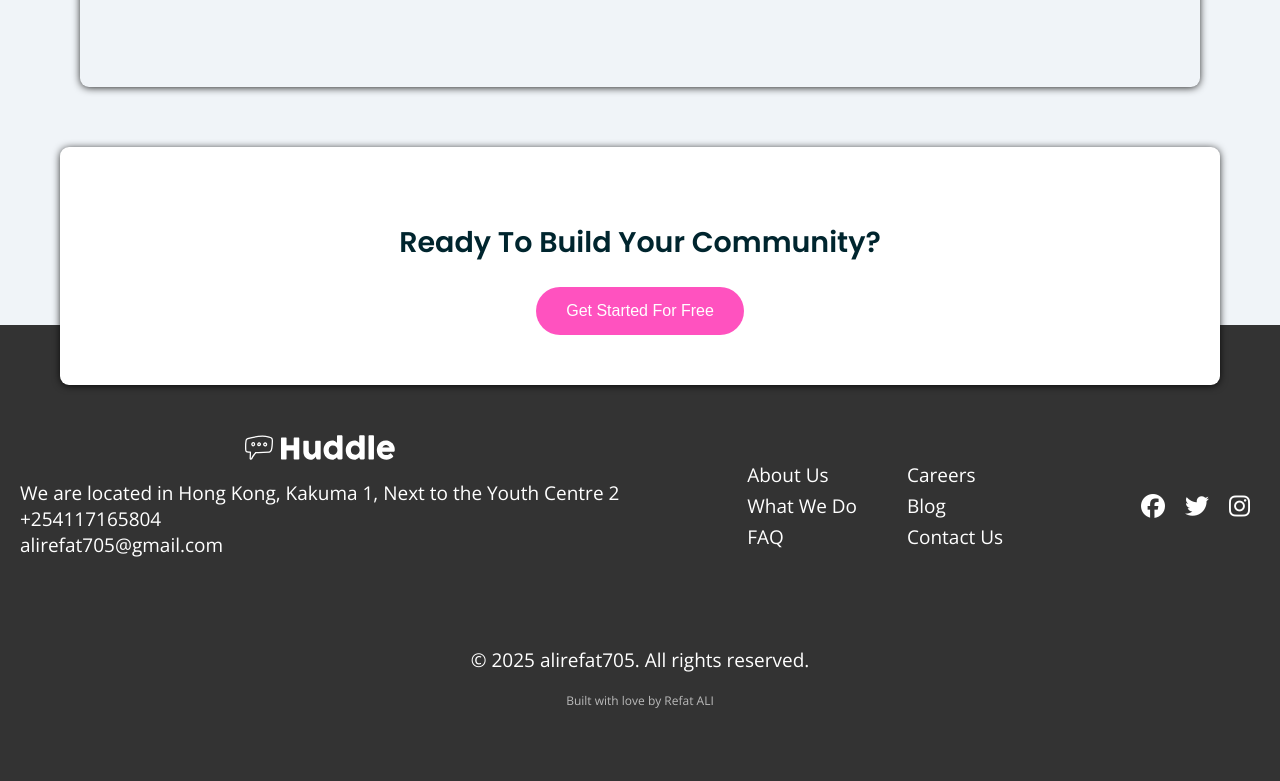
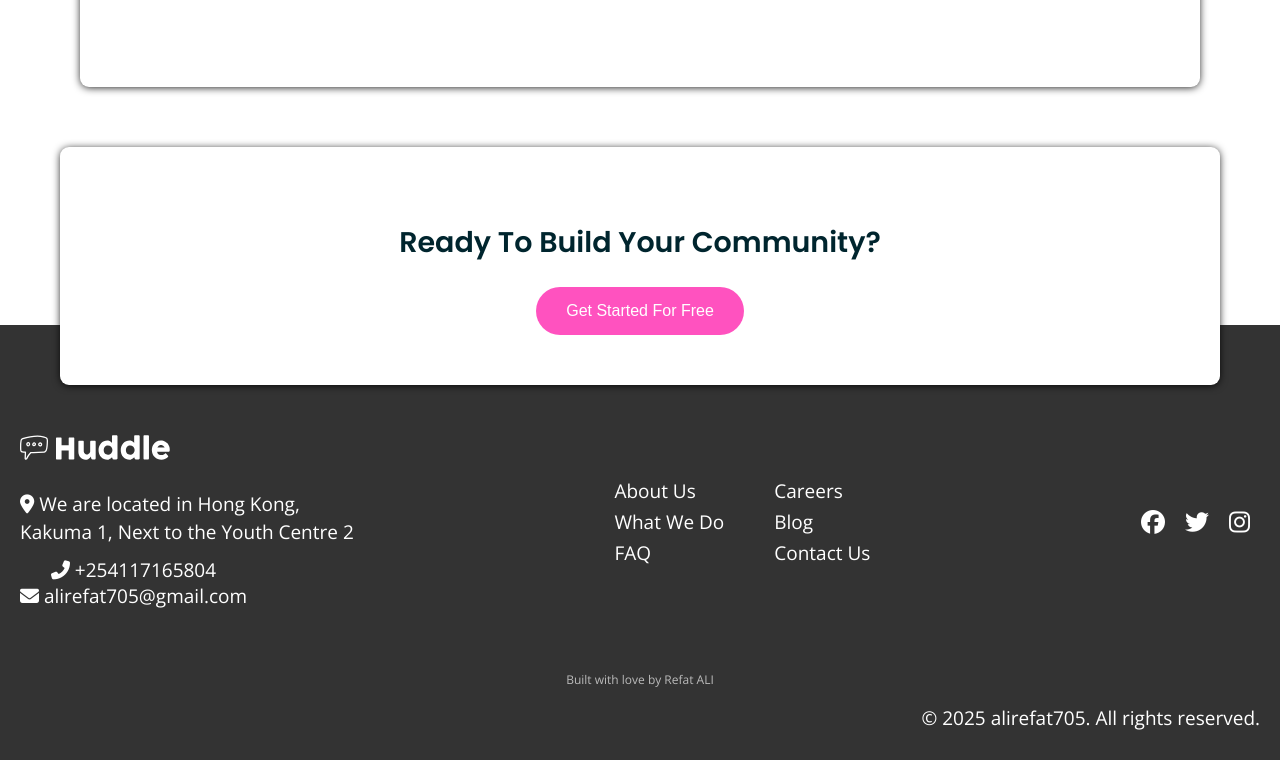
Before and after one commit to BLA-svg-eng/huddle-landing-page, a plain HTML site: page index.html in a window 1280 px wide. Shown: the part 2539-3320 px from the top of the page. After the commit the page ends 3299 px from the top, so only its background shows below. Drawn offline with nearby package versions, Linux system fonts and the light colour scheme.

Commit message:
latest updated huddle landing page

```diff
--- a/index.html
+++ b/index.html
@@ -131,10 +131,19 @@
             <div class="row">
                 <div class="contact-list">
                     <img src="./images/logo.svg" alt="Huddle Logo">
+                    <p class="location">
+                        <i class="fas fa-map-marker-alt"></i>
+                        We are located in Hong Kong,<br> Kakuma 1, Next to the Youth Centre 2
+                    </p>
                     <ul>
-                        <li class="location">We are located in Hong Kong, Kakuma 1, Next to the Youth Centre 2</li>
-                        <li class="phone">+254117165804</li>
-                        <li class="email">alirefat705@gmail.com</li>
+                        <li class="phone">
+                            <i class="fas fa-phone-alt"></i>
+                            +254117165804
+                        </li>
+                        <li class="email">
+                            <i class="fas fa-envelope"></i>
+                            alirefat705@gmail.com
+                        </li>
                     </ul>
                 </div>
                 <div class="nav-footer">
--- a/style.css
+++ b/style.css
@@ -7,7 +7,7 @@ body {
     font-family: "Open Sans", "Sans-serif";
     font-size: 19px;
     text-align: center;
-    background-color: #f0f4f8; /* Set a light background color */
+    background-color:white; /* Set a light background color */
 }
 header {
     background-image: url(./images/bg-hero-desktop.svg);
@@ -240,7 +240,20 @@ section {
 .footer-container .contact-list {
     display: flex;
     flex-direction: column;
-    align-items: center; /* Center align the content */
+    align-items: flex-start; /* Align content to the left */
+    text-align: left; /* Align text to the left */
+    gap: 10px; /* Add spacing between elements */
+}
+
+.footer-container .contact-list p.location {
+    margin: 0;
+    line-height: 1.5; /* Improve readability */
+}
+
+.footer-container .contact-list ul {
+    list-style: none;
+    padding: 0;
+    margin: 0;
 }
 
 .footer-container .contact-list img {
@@ -252,7 +265,7 @@ section {
 .footer-container .contact-list ul {
     list-style: none;
     padding: 0;
-    text-align: left; /* Align text to the left */
+    text-align: center; /* Center align text */
     margin-top: 0; /* Remove top margin */
 }
 
@@ -309,11 +322,11 @@ section {
 }
 
 .footer-container .copyright {
-    margin-top: 20px; /* Restore top margin */
-    position: static; /* Remove absolute positioning */
-    bottom: auto; /* Reset bottom position */
-    left: auto; /* Reset left position */
-    text-align: center; /* Center align text */
+    margin-top: 0; /* Remove top margin */
+    position: absolute; /* Position it absolutely */
+    bottom: 10px; /* Align it to the bottom */
+    right: 20px; /* Align it to the right */
+    text-align: right; /* Align text to the right */
 }
 
 .footer-container .attribution {
```
